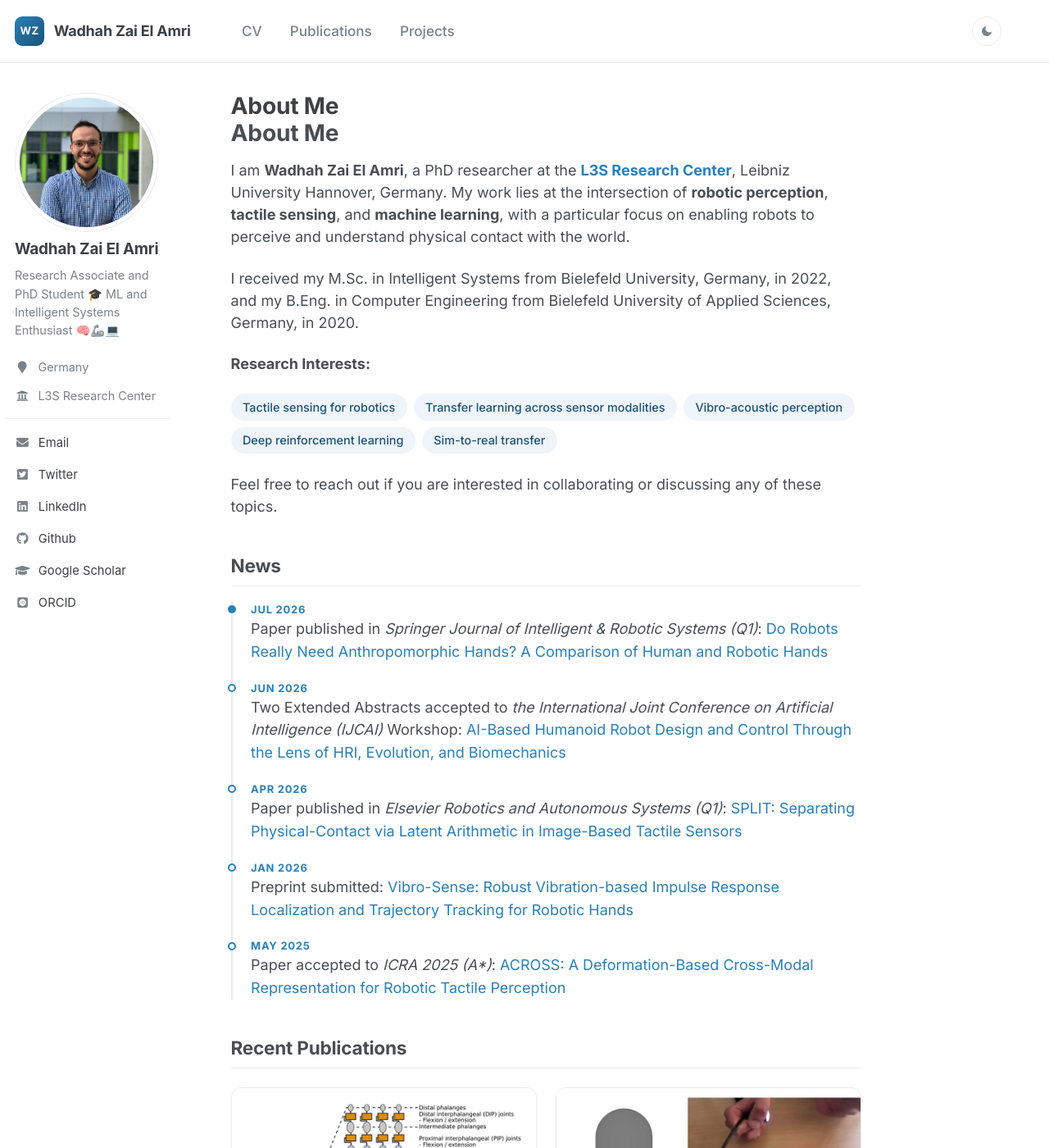
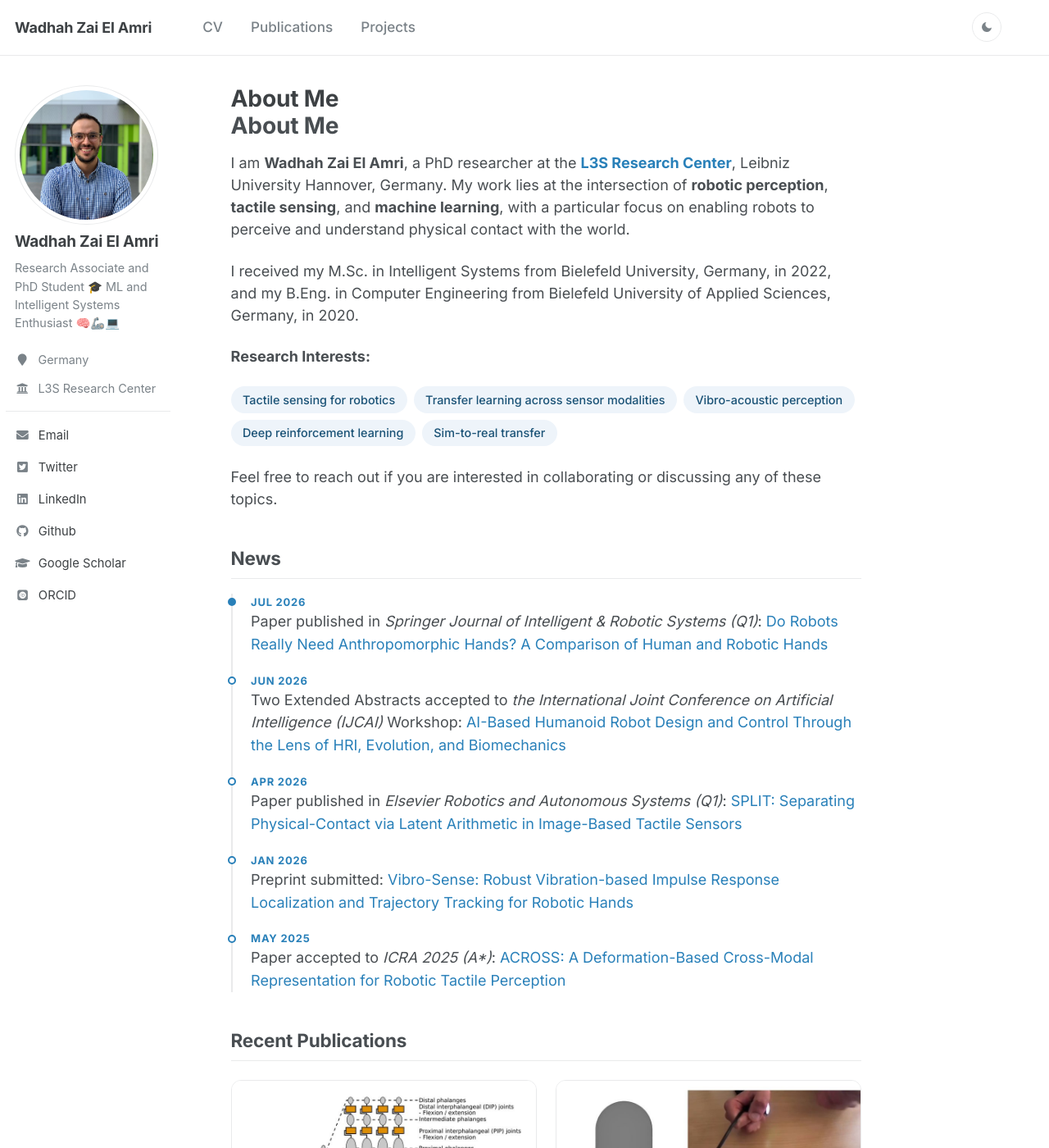
Before and after one commit to wzaielamri/wzaielamri.github.io, a Jekyll site: the page built from _pages/about.md, in a window 1280 px wide and 1400 px high. Shown: the whole window at 82% size. Built offline with Jekyll 4.4.1, drawn with Linux system fonts in a browser that asks for light colours; some web fonts are replaced; our own code applies the rules of GitHub Pages for plain Markdown files.

Commit message:
update cache

```diff
--- a/_includes/footer/custom.html
+++ b/_includes/footer/custom.html
@@ -1,3 +1,3 @@
 <!-- start custom footer snippets -->
-<script src="{{ base_path }}/assets/js/custom.js"></script>
+<script src="{{ base_path }}/assets/js/custom.js?v={{ site.time | date: '%s' }}"></script>
 <!-- end custom footer snippets -->
--- a/_includes/head.html
+++ b/_includes/head.html
@@ -16,6 +16,6 @@
 </script>
 
 <!-- For all browsers -->
-<link rel="stylesheet" href="{{ base_path }}/assets/css/main.css">
+<link rel="stylesheet" href="{{ base_path }}/assets/css/main.css?v={{ site.time | date: '%s' }}">
 
 <meta http-equiv="cleartype" content="on">
--- a/_includes/head/custom.html
+++ b/_includes/head/custom.html
@@ -20,8 +20,9 @@
 <link rel="preconnect" href="https://fonts.gstatic.com" crossorigin>
 <link href="https://fonts.googleapis.com/css2?family=Inter:wght@400;500;600;700&display=swap" rel="stylesheet">
 
-<!-- Custom enhancements stylesheet -->
-<link rel="stylesheet" href="{{ base_path }}/assets/css/custom.css">
+<!-- Custom enhancements stylesheet. ?v= is the build time, so a deploy never
+     pairs new pages with a stylesheet the browser cached from the last one. -->
+<link rel="stylesheet" href="{{ base_path }}/assets/css/custom.css?v={{ site.time | date: '%s' }}">
 
 
 <meta name="theme-color" content="#ffffff">
--- a/_includes/masthead.html
+++ b/_includes/masthead.html
@@ -6,8 +6,7 @@
       <nav id="site-nav" class="greedy-nav">
         <button><div class="navicon"></div></button>
         <ul class="visible-links">
-          {% assign name_words = site.name | split: " " %}
-          <li class="masthead__menu-item masthead__menu-item--lg"><a href="{{ base_path }}/" class="masthead__brand"><span class="masthead__mark" aria-hidden="true">{{ name_words[0] | slice: 0 }}{{ name_words[1] | slice: 0 }}</span><span class="masthead__name">{{ site.name }}</span></a></li>
+          <li class="masthead__menu-item masthead__menu-item--lg"><a href="{{ base_path }}/" class="masthead__brand">{{ site.name }}</a></li>
           {% for link in site.data.navigation.main %}
             {% if link.url contains 'http' %}
               {% assign domain = '' %}
--- a/assets/css/custom.css
+++ b/assets/css/custom.css
@@ -35,9 +35,8 @@ h1, h2, h3, h4, h5, h6 {
   --nav-hover:        rgba(128, 128, 128, 0.12);
   --transition-speed: 0.25s;
   /* Measured at runtime in custom.js; this is the one-row no-JS fallback
-     (0.6em wrapper padding around the 2rem monogram and the nav pills, at
-     18px root). */
-  --masthead-height:  77px;
+     (0.6em wrapper padding around the nav pills, at 18px root). */
+  --masthead-height:  68px;
 }
 
 /* --------------------------------------------------------------------------
@@ -312,11 +311,8 @@ video,
 @media (max-width: 650px) {
   .greedy-nav .visible-links .masthead__brand {
     max-width: 58vw;
+    overflow: hidden;
     font-size: 0.9rem;
-  }
-
-  .masthead__name {
-    overflow: hidden;
     text-overflow: ellipsis;
     white-space: nowrap;
   }
@@ -347,7 +343,7 @@ video,
    -------------------------------------------------------------------------- */
 @media (min-width: 57.8125em) {
   .sidebar.sticky {
-    top: calc(var(--masthead-height, 77px) + 1em);
+    top: calc(var(--masthead-height, 68px) + 1em);
   }
 }
 
@@ -501,7 +497,7 @@ a {
 }
 
 /* --------------------------------------------------------------------------
-   Masthead: monogram and name, nav links as pills with the current section
+   Masthead: name, nav links as pills with the current section
    (aria-current, set in masthead.html) filled, on a translucent sticky bar
    -------------------------------------------------------------------------- */
 .masthead {
@@ -538,27 +534,9 @@ a {
 }
 
 .greedy-nav .visible-links .masthead__brand {
-  display: flex;
-  align-items: center;
-  gap: 0.65rem;
   color: var(--text);
   font-weight: 700;
   letter-spacing: -0.01em;
-}
-
-.masthead__mark {
-  display: inline-flex;
-  flex: none;
-  align-items: center;
-  justify-content: center;
-  width: 2rem;
-  height: 2rem;
-  border-radius: 9px;
-  background: linear-gradient(135deg, var(--accent), var(--accent-hover));
-  color: var(--on-accent);
-  font-size: 0.72rem;
-  font-weight: 800;
-  letter-spacing: 0.04em;
 }
 
 .greedy-nav .visible-links a:not(.masthead__brand) {
```
